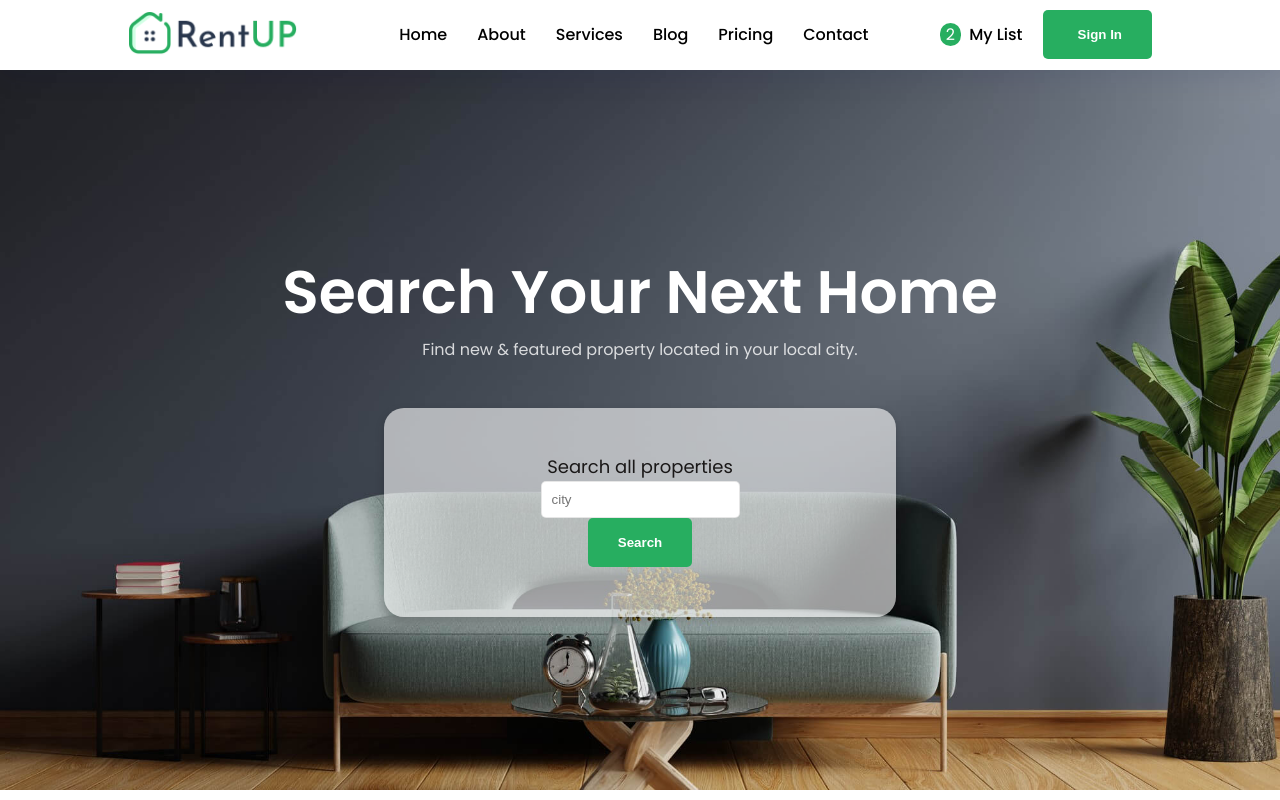
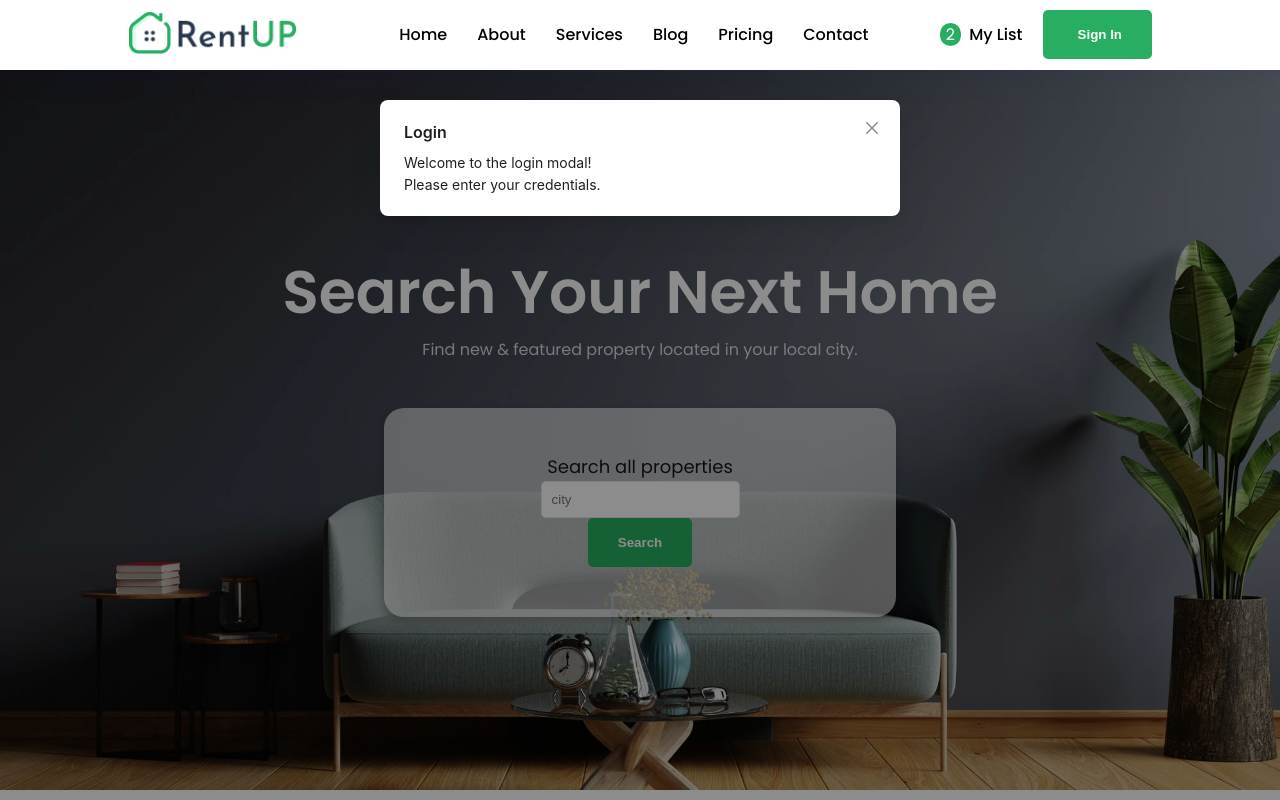
Before and after one commit to hbzzll/web_project, a React (Vite) app: page / in a window 1280 px wide. Both pictures are taken after a click on the button "Sign In". Shown: the top 800 px of the page. Built offline with nearby package versions, Linux system fonts and the light colour scheme.

Commit message:
log in interface

```diff
--- a/src/components/Header/Header.tsx
+++ b/src/components/Header/Header.tsx
@@ -3,9 +3,11 @@ import { useState } from "react";
 import "./Header.scss";
 import { Link } from "react-router-dom";
 import { navlist } from "../../Data/data";
+import LoginModal from "../Login/login";
 
 const Header = () => {
   const [navList, setNavList] = useState(false);
+  const [open, setopen] = useState(false);
 
   return (
     <>
@@ -28,7 +30,7 @@ const Header = () => {
             <h4>
               <span>2</span> My List
             </h4>
-            <button className="btn1">
+            <button className="btn1" onClick={() => setopen(true)}>
               <i className="fa fa-sign-out"></i> Sign In
             </button>
           </div>
@@ -44,6 +46,7 @@ const Header = () => {
           </div>
         </div>
       </header>
+      <LoginModal open={open} onClose={() => setopen(false)} />
     </>
   );
 };
--- /dev/null
+++ b/src/components/Login/login.tsx
@@ -0,0 +1,90 @@
+// import React, { useState } from "react";
+// import { ExclamationCircleOutlined } from "@ant-design/icons";
+// import { Button, Modal, Space } from "antd";
+
+// const LocalizedModal = () => {
+//   const [open, setOpen] = useState(false);
+
+//   const showModal = () => {
+//     setOpen(true);
+//   };
+
+//   const hideModal = () => {
+//     setOpen(false);
+//   };
+
+//   return (
+//     <>
+//       <Button type="primary" onClick={showModal}>
+//         Modal
+//       </Button>
+//       <Modal
+//         title="Modal"
+//         open={open}
+//         onOk={hideModal}
+//         onCancel={hideModal}
+//         okText="确认"
+//         cancelText="取消"
+//       >
+//         <p>Bla bla ...</p>
+//         <p>Bla bla ...</p>
+//         <p>Bla bla ...</p>
+//       </Modal>
+//     </>
+//   );
+// };
+
+// type Props = {
+//   onClose: () => void;
+// };
+
+// const LoginModal: React.FC<Props> = ({ onClose }) => {
+//   const [modal, contextHolder] = Modal.useModal();
+
+//   const confirm = () => {
+//     modal.confirm({
+//       title: "Confirm",
+//       icon: <ExclamationCircleOutlined />,
+//       content: "Bla bla ...",
+//       okText: "确认",
+//       cancelText: "取消",
+//     });
+//   };
+
+//   return (
+//     <>
+//       <Space>
+//         <LocalizedModal />
+//         <Button onClick={confirm}>Confirm</Button>
+//       </Space>
+//       {contextHolder}
+//     </>
+//   );
+// };
+
+// export default LoginModal;
+
+import React from "react";
+import { Modal } from "antd";
+
+type Props = {
+  onClose: () => void;
+  open: boolean;
+};
+
+const LoginModal: React.FC<Props> = ({ onClose, open }) => {
+  return (
+    <Modal
+      title="Login"
+      open={open}
+      onCancel={onClose}
+      footer={null}
+      maskClosable={false}
+    >
+      <p>Welcome to the login modal!</p>
+      <p>Please enter your credentials.</p>
+    </Modal>
+  );
+};
+
+export default LoginModal;
```
